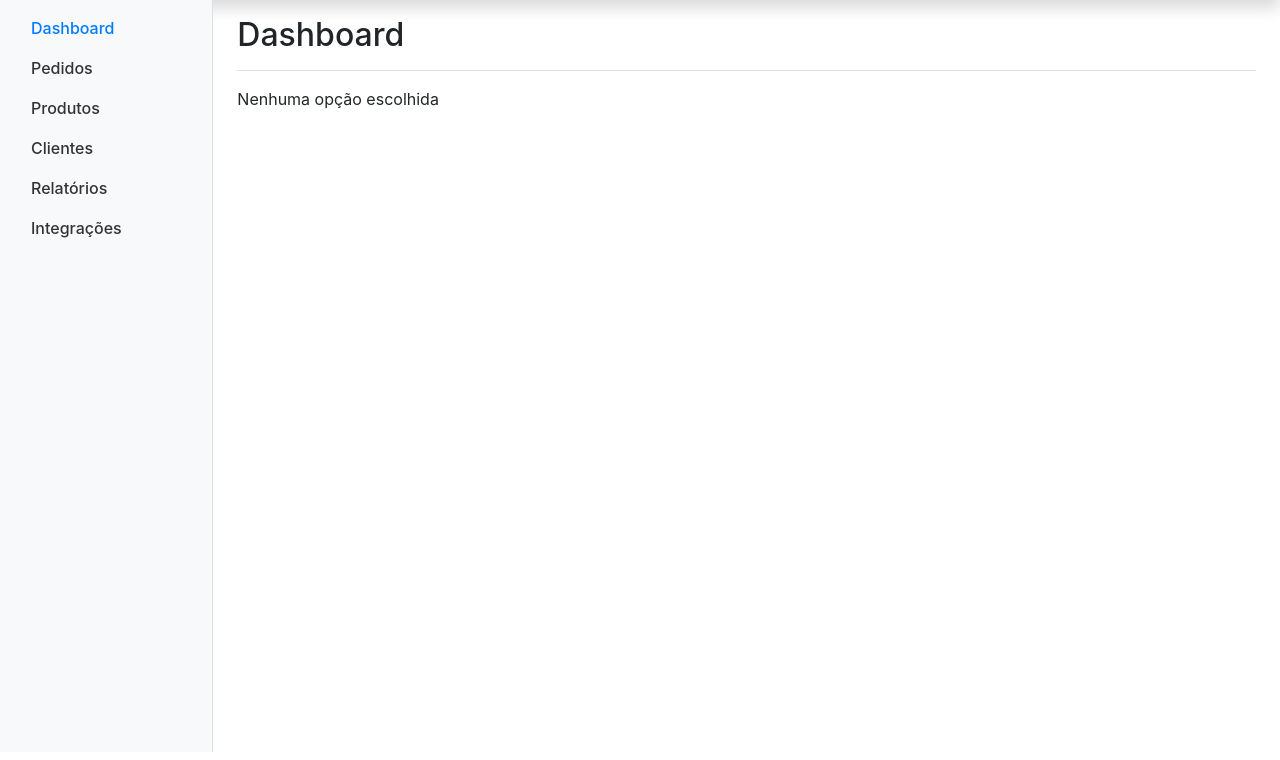
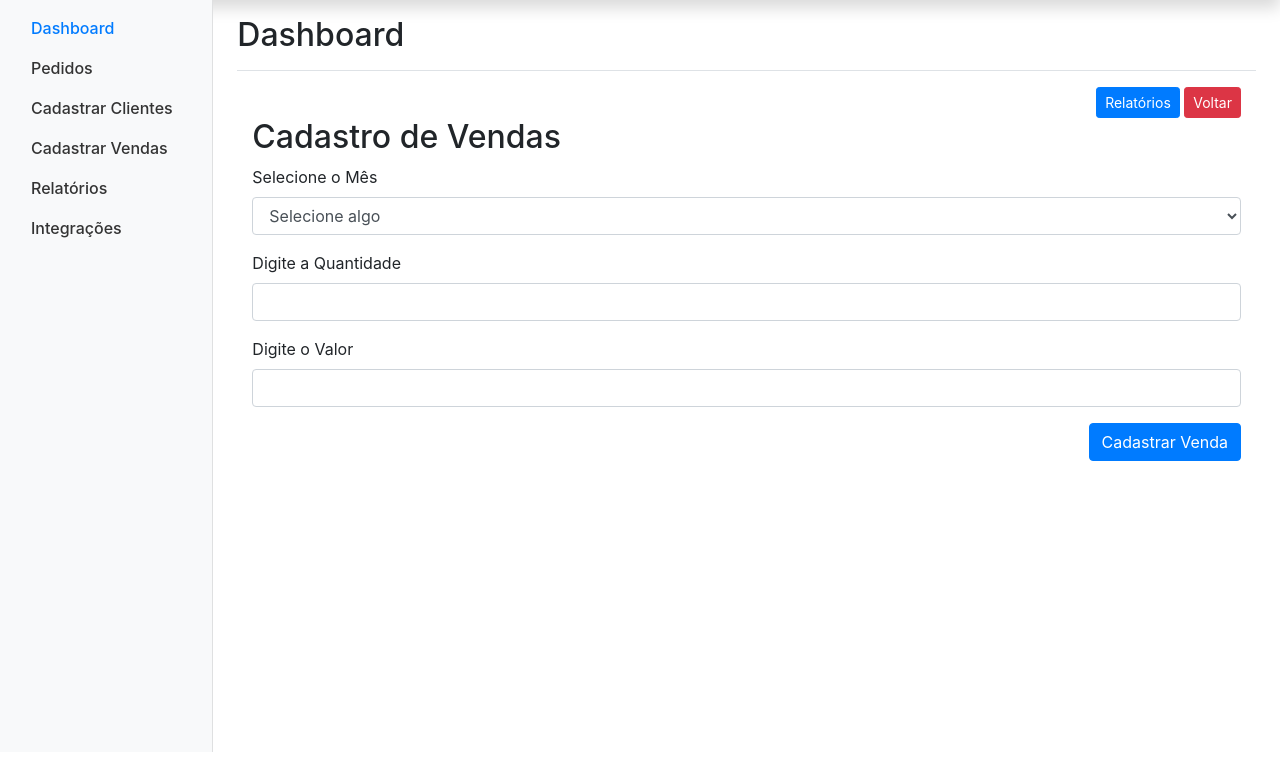
Before and after one commit to iagosm/curso_chartjs, a PHP site: page /dashboard.php?pagina=vendas in a window 1280 px wide. Shown: the part 40-800 px from the top of the page. Run offline with PHP 8.4, Linux system fonts and the light colour scheme.

Commit message:
Incluindo adição de cadastro e para verificar de relatorios

```diff
--- /dev/null
+++ b/dashboard_conceitos/cadastro_vendas.php
@@ -0,0 +1,65 @@
+<?php
+session_start();
+?>
+<!DOCTYPE html>
+<html lang="en">
+<head>
+  <meta charset="UTF-8">
+  <meta name="viewport" content="width=device-width, initial-scale=1.0">
+  <link rel="stylesheet" href="https://cdn.jsdelivr.net/npm/bootstrap@4.1.3/dist/css/bootstrap.min.css" integrity="sha384-MCw98/SFnGE8fJT3GXwEOngsV7Zt27NXFoaoApmYm81iuXoPkFOJwJ8ERdknLPMO" crossorigin="anonymous">
+  <title>Cadastro de Vendas</title>
+</head>
+<body>
+  <div class="container">
+        <?php if(isset($_SESSION['msg']) && isset($_SESSION['type'])): ?>
+          <div>
+              <p style="font-size: 22px; font-weight:bold; border: 1px solid <?php echo $_SESSION['type']?>; color: <?php echo $_SESSION['type']?>; padding: 5px; width: 440px; border-radius:8px"><?php echo $_SESSION['msg']; ?></p>
+          </div>
+          <?php unset($_SESSION['msg'], $_SESSION['type']); ?>
+      <?php endif; ?>
+
+
+    <div style="text-align: right;">
+      <a href="#" role="button" class="btn btn-primary btn-sm">Relatórios</a>
+      <a href="dashboard.php" role="button" class="btn btn-danger btn-sm">Voltar</a>
+    </div>
+    <h2>Cadastro de Vendas</h2>
+    <form action="cadastro_vendas2.php" method="POST">
+      <div class="form-group">
+        <label for="">Selecione o Mês</label>
+        <select class="form-control" name="mes" id="">
+          <option value="" disabled selected>Selecione algo</option>
+          <option value="Janeiro">Janeiro</option>
+          <option value="Fevereiro">Fevereiro</option>
+          <option value="Março">Março</option>
+          <option value="Abril">Abril</option>
+          <option value="Maio">Maio</option>
+          <option value="Junho">Junho</option>
+          <option value="Julho">Julho</option>
+          <option value="Agosto">Agosto</option>
+          <option value="Setembro">Setembro</option>
+          <option value="Outubro">Outubro</option>
+          <option value="Novembro">Novembro</option>
+          <option value="Dezembro">Dezembro</option>
+        </select>
+      </div>
+      <div class="form-group">
+        <label for="">Digite a Quantidade</label>
+        <input type="number" class="form-control" name="quantidade">
+      </div>
+      <div class="form-group">
+        <label for="">Digite o Valor</label>
+        <input type="numeric" class="form-control" name="valor">
+      </div>
+      <div style="text-align:right;">
+        <button type="submit" class="btn btn-primary">Cadastrar Venda</button>
+      </div>
+    </form>
+  </div>
+
+
+  <script script src="https://code.jquery.com/jquery-3.3.1.slim.min.js" integrity="sha384-q8i/X+965DzO0rT7abK41JStQIAqVgRVzpbzo5smXKp4YfRvH+8abtTE1Pi6jizo" crossorigin="anonymous"></script>
+  <script src="https://cdn.jsdelivr.net/npm/popper.js@1.14.3/dist/umd/popper.min.js" integrity="sha384-ZMP7rVo3mIykV+2+9J3UJ46jBk0WLaUAdn689aCwoqbBJiSnjAK/l8WvCWPIPm49" crossorigin="anonymous"></script>
+  <script src="https://cdn.jsdelivr.net/npm/bootstrap@4.1.3/dist/js/bootstrap.min.js" integrity="sha384-ChfqqxuZUCnJSK3+MXmPNIyE6ZbWh2IMqE241rYiqJxyMiZ6OW/JmZQ5stwEULTy" crossorigin="anonymous"></script>
+</body>
+</html>
--- a/dashboard_conceitos/conexao/conexao.php
+++ b/dashboard_conceitos/conexao/conexao.php
@@ -1,5 +1,5 @@
 <?php
-$dbname = 'graficos';
+$dbname = 'dash1';
 $user = 'root';
 $server = 'localhost';
 $dbpass = '';
--- a/dashboard_conceitos/dashboard.php
+++ b/dashboard_conceitos/dashboard.php
@@ -35,13 +35,13 @@
                 </a>
               </li>
               <li class="nav-item">
-                <a class="nav-link" href="?pagina=produtos">
-                  Produtos
+                <a class="nav-link" href="?pagina=cliente">
+                  Cadastrar Clientes
                 </a>
               </li>
               <li class="nav-item">
-                <a class="nav-link" href="?pagina=clientes">
-                  Clientes
+                <a class="nav-link" href="?pagina=vendas">
+                  Cadastrar Vendas
                 </a>
               </li>
               <li class="nav-item">
@@ -75,11 +75,11 @@
               case 'pedidos':
                 include 'graficos/grafico_area.php';
                 break;
-              case 'produtos':
-                echo '<h2>Produtos</h2>';
+              case 'cliente':
+                include 'cadastro_cliente.php';
                 break;
-              case 'clientes':
-                echo '<h2>Clientes</h2>';
+              case 'vendas':
+                include 'cadastro_vendas.php';
                 break;
               default:
                 echo 'Nenhuma opção escolhida';
```
Also changed, not shown: dashboard_conceitos/cadastro_cliente.php (added, +60 -0 lines), dashboard_conceitos/cadastro_cliente2.php (added, +22 -0 lines), dashboard_conceitos/cadastro_vendas2.php (added, +24 -0 lines).
